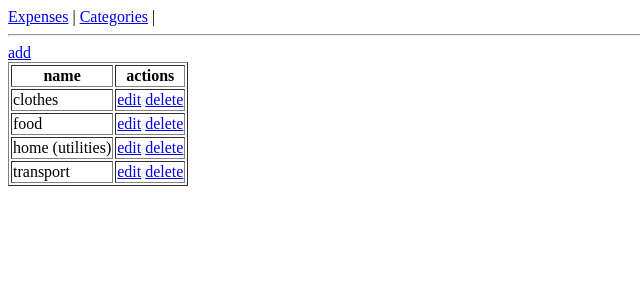
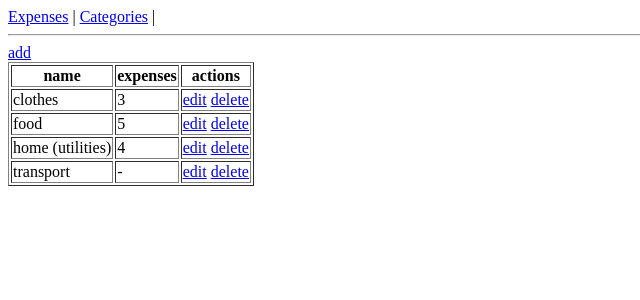
Before and after one commit to swiatekPiotr/expenses-management, a Django app: page /expenses/category/list/ in a window 1280 px wide. Shown: the top 300 px of the page, without its empty margins (0-640 px from the left). Run offline with Django 4.2, Linux system fonts and the light colour scheme; data comes from the database, SQL or seed files in the repository.

Commit message:
number of expenses in category list

```diff
--- a/expenses/reports.py
+++ b/expenses/reports.py
@@ -1,7 +1,8 @@
 from collections import OrderedDict
 
-from django.db.models import Sum, Value
+from django.db.models import Sum, Value, Count
 from django.db.models.functions import Coalesce
+from .models import Expense
 
 
 def summary_per_category(queryset):
@@ -23,3 +24,14 @@ def summary_per_date(queryset):
         .annotate(s=Sum('amount'))
         .values_list('date__year', 's')
     ))
+
+
+def expenses_per_category():
+    return (OrderedDict(sorted(
+        Expense.objects.all()
+        .annotate(category_name=Coalesce('category__name', Value('-')))
+        .order_by()
+        .values('category_name')
+        .annotate(c=Count('category'))
+        .values_list('category_name', 'c')
+    )))
--- a/expenses/templates/expenses/category_list.html
+++ b/expenses/templates/expenses/category_list.html
@@ -7,6 +7,7 @@
 	<thead>
 		<tr>
 			<th>name</th>
+			<th>expenses</th>
 			<th>actions</th>
 		</tr>
 	</thead>
@@ -17,6 +18,17 @@
 				{{obj.name}}
 			</td>
 			<td>
+				{% if obj.name in expenses_per_category.keys %}
+					{% for category, counter in expenses_per_category.items %}
+						{% if category == obj.name %}
+							{{counter}}
+						{% endif %}
+					{% endfor %}
+				{% else %}
+					<a>-</a>
+				{% endif %}
+			</td>
+			<td>
 				<a href="{% url 'expenses:category-edit' obj.id %}">edit</a>
 				<a href="{% url 'expenses:category-delete' obj.id %}">delete</a>
 			</td>
--- a/expenses/views.py
+++ b/expenses/views.py
@@ -2,7 +2,7 @@ from django.views.generic.list import ListView
 
 from .forms import ExpenseSearchForm
 from .models import Expense, Category
-from .reports import summary_per_category, summary_per_date
+from .reports import summary_per_category, summary_per_date, expenses_per_category
 
 
 class ExpenseListView(ListView):
@@ -41,6 +41,15 @@ class ExpenseListView(ListView):
             summary_per_date=summary_per_date(queryset),
             **kwargs)
 
+
 class CategoryListView(ListView):
     model = Category
     paginate_by = 5
+
+    def get_context_data(self, *, object_list=None, **kwargs):
+        queryset = object_list if object_list is not None else self.object_list
+
+        return super().get_context_data(
+            object_list=queryset,
+            expenses_per_category=expenses_per_category(),
+            ** kwargs)
```
